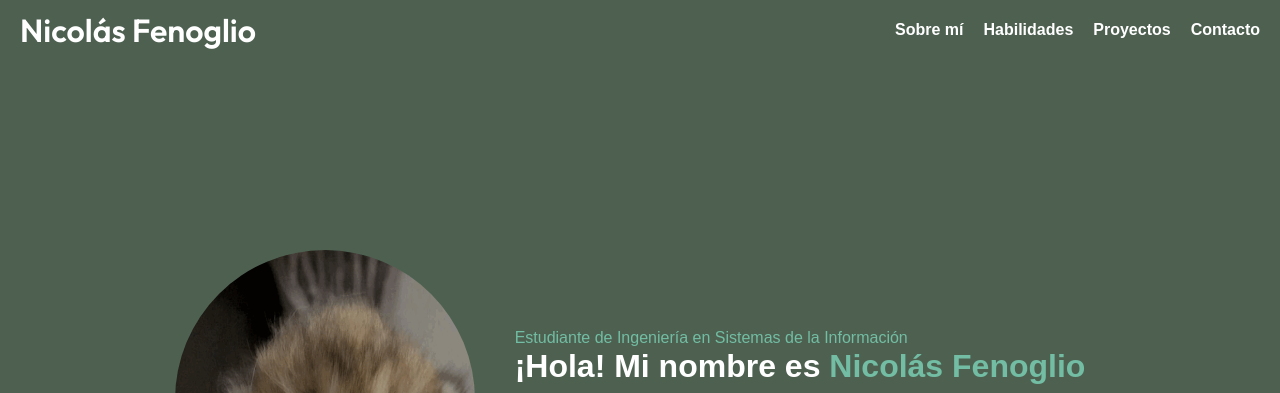
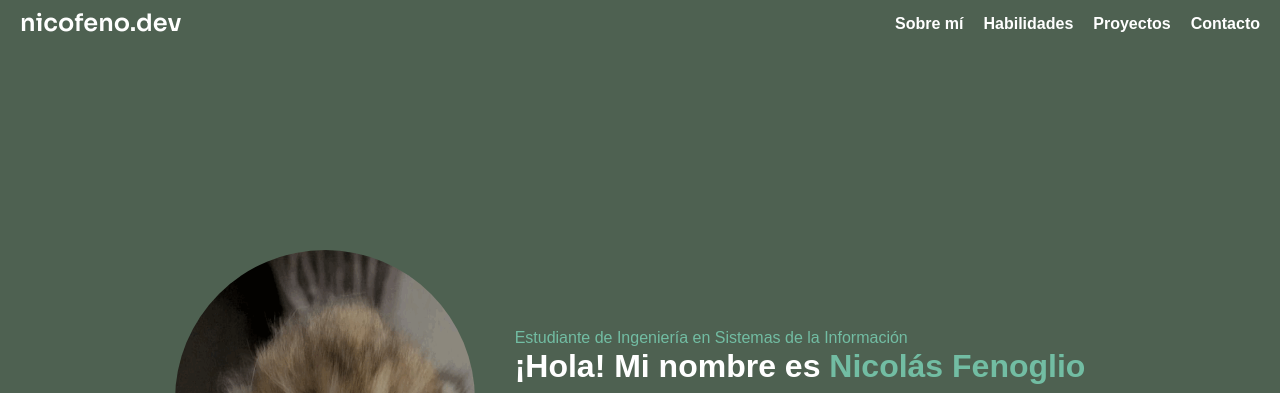
Before and after one commit to nicolasfenoglio/portfolio, a plain HTML site: page index.html in a window 1280 px wide. Shown: the top 393 px of the page. Drawn offline with nearby package versions, Linux system fonts and the light colour scheme.

Commit message:
feat: change font from navbar title

```diff
--- a/index.html
+++ b/index.html
@@ -10,7 +10,7 @@
 </head>
 <body>
     <nav>
-        <h1 class="outfit-font"><a href="">Nicolás Fenoglio</a></h1>
+        <h1 class="sora-font"><a href="">nicofeno.dev</a></h1>
         <ul>
             <li><a href="#about-me">Sobre mí</a></li>
             <li><a href="#habilidades">Habilidades</a></li>
--- a/style/index.css
+++ b/style/index.css
@@ -1,4 +1,5 @@
 @import url('https://fonts.googleapis.com/css2?family=Outfit:wght@600&display=swap');
+@import url('https://fonts.googleapis.com/css2?family=Sora:wght@600&display=swap');
 
 :root {
     --primary-color: #72BDA3;
@@ -11,6 +12,13 @@
 
 .outfit-font {
   font-family: "Outfit", sans-serif;
+  font-optical-sizing: auto;
+  font-weight: 600;
+  font-style: normal;
+}
+
+.sora-font {
+  font-family: "Sora", sans-serif;
   font-optical-sizing: auto;
   font-weight: 600;
   font-style: normal;
@@ -36,6 +44,11 @@ nav {
     left: 0;
     right: 0;
     z-index: 1000;
+}
+
+nav h1 {
+    margin: 0;
+    font-size: 1.5em;
 }
 
 nav ul {
```
